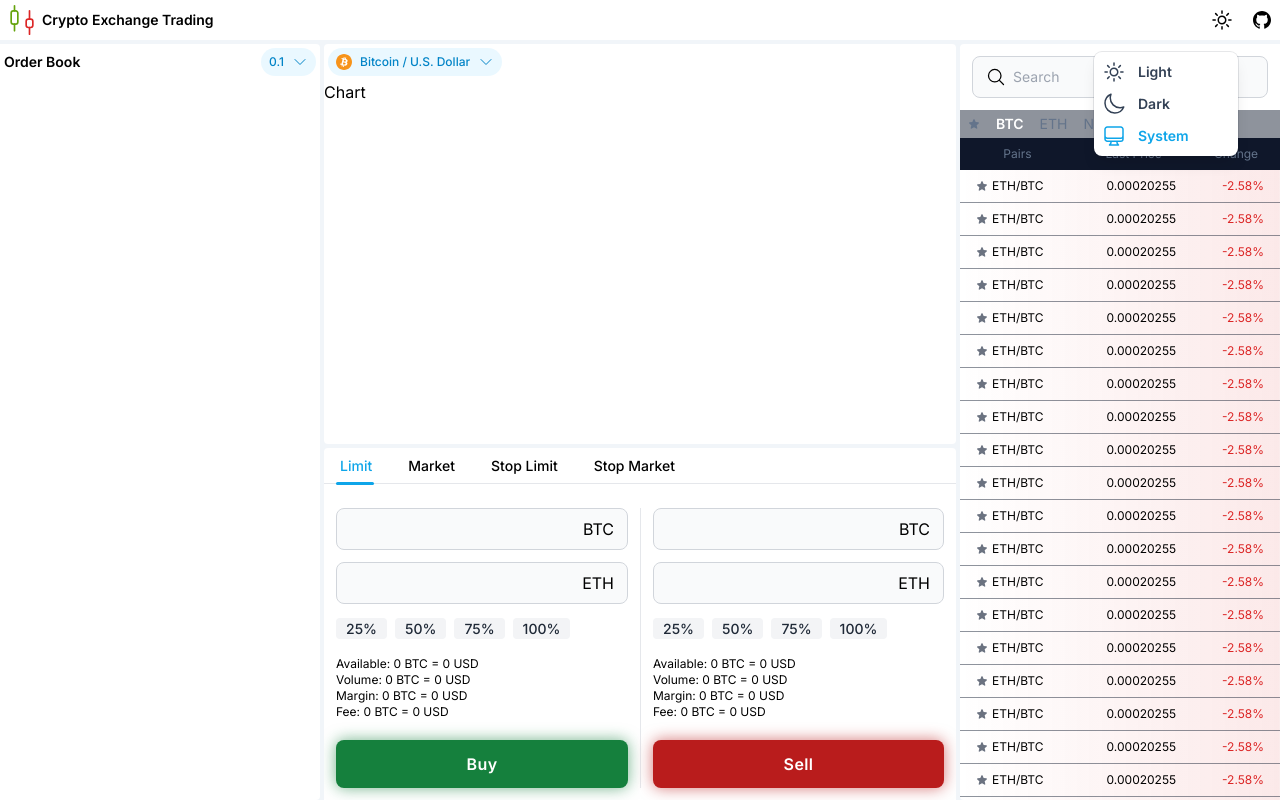
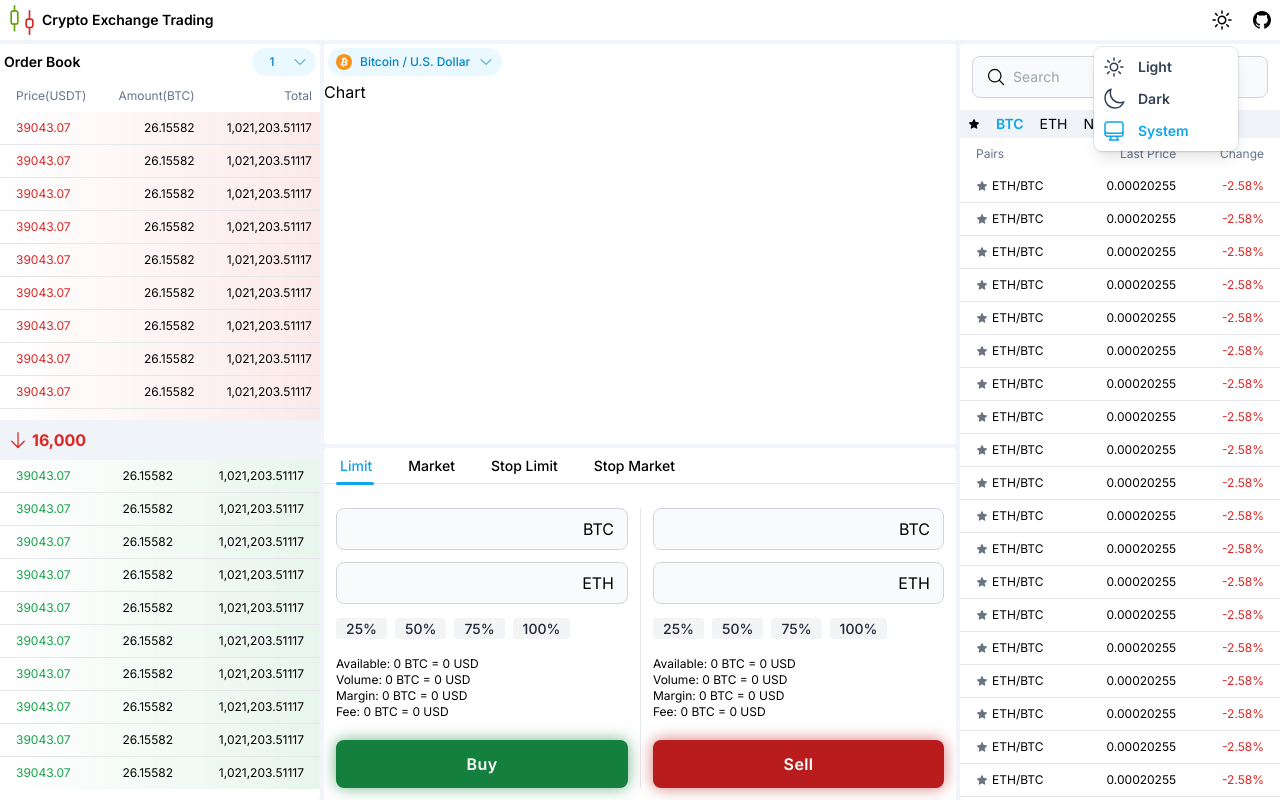
Before and after one commit to warmansuganda/crypto-exchange-trading, a Next.js app: page / in a window 1280 px wide. Both pictures are taken after a click on the button 1222 px from the left and 20 px from the top of the page. Built offline with nearby package versions, Linux system fonts and the light colour scheme.

Commit message:
order book

```diff
--- a/app/sections/Header/ThemeSwitcher/index.tsx
+++ b/app/sections/Header/ThemeSwitcher/index.tsx
@@ -9,63 +9,39 @@ import { ThemeSwitherProps } from './types';
 
 function ThemeSwither({ style }: ThemeSwitherProps) {
   const { theme, setTheme } = useTheme();
+  const themes = [
+    {
+      theme: 'light',
+      icon: <SunIcon className="w-6 h-6" />,
+    },
+    {
+      theme: 'dark',
+      icon: <MoonIcon className="w-6 h-6" />,
+    },
+    {
+      theme: 'system',
+      icon: <ComputerDesktopIcon className="w-6 h-6" />,
+    },
+  ];
 
   return (
     <ul
       className="bg-white rounded-lg ring-1 ring-slate-900/10 shadow-lg overflow-hidden w-36 py-1 text-sm text-slate-700 font-semibold dark:bg-slate-800 dark:ring-0 dark:highlight-white/5 dark:text-slate-300"
-      aria-labelledby="headlessui-listbox-label-:Rpkcr6:"
-      aria-orientation="vertical"
-      id="headlessui-listbox-options-:R1pkcr6:"
-      role="listbox"
-      tabIndex={0}
-      data-headlessui-state="open"
       style={style}
     >
+      {themes.map((item) => (
         <li
+          key={item.theme}
           className={classNames(
             'py-1 px-2 flex gap-3 items-center cursor-pointer',
-          theme === 'light' && 'text-sky-500',
+            theme === item.theme && 'text-sky-500',
           )}
-        id="headlessui-listbox-option-:re:"
-        role="option"
-        tabIndex={-1}
-        aria-selected="false"
-        data-headlessui-state=""
-        onClick={() => setTheme('light')}
+          onClick={() => setTheme(item.theme)}
         >
-        <SunIcon className="w-6 h-6" />
-        Light
+          {item.icon}
+          <span className="capitalize">{item.theme}</span>
         </li>
-      <li
-        className={classNames(
-          'py-1 px-2 flex gap-3 items-center cursor-pointer',
-          theme === 'dark' && 'text-sky-500',
-        )}
-        id="headlessui-listbox-option-:rf:"
-        role="option"
-        tabIndex={-1}
-        aria-selected="true"
-        data-headlessui-state="selected"
-        onClick={() => setTheme('dark')}
-      >
-        <MoonIcon className="w-6 h-6" />
-        Dark
-      </li>
-      <li
-        className={classNames(
-          'py-1 px-2 flex gap-3 items-center cursor-pointer',
-          theme === 'system' && 'text-sky-500',
-        )}
-        id="headlessui-listbox-option-:rg:"
-        role="option"
-        tabIndex={-1}
-        aria-selected="false"
-        data-headlessui-state=""
-        onClick={() => setTheme('system')}
-      >
-        <ComputerDesktopIcon className="w-6 h-6" />
-        System
-      </li>
+      ))}
     </ul>
   );
 }
--- a/app/sections/Header/index.tsx
+++ b/app/sections/Header/index.tsx
@@ -1,7 +1,8 @@
 'use client';
 
-import React, { useCallback, useMemo } from 'react';
+import React, { useMemo } from 'react';
 import { useTheme } from 'next-themes';
+import classNames from 'classnames';
 
 import { MoonIcon, SunIcon } from '@/icons/outline';
 import { GithubIcon } from '@/icons/social';
@@ -17,15 +18,7 @@ function Header() {
     return theme;
   }, [theme, systemTheme]);
 
-  const renderThemeIcon = useCallback(
-    () =>
-      currentTheme === 'light' ? (
-        <SunIcon className="w-6 h-6" />
-      ) : (
-        <MoonIcon className="w-6 h-6" />
-      ),
-    [currentTheme],
-  );
+  const ThemeIcon = currentTheme === 'light' ? SunIcon : MoonIcon;
 
   return (
     <div className="h-10 bg-white dark:bg-gray-900 p-0.5 flex gap-0.5 justify-between items-center">
@@ -52,12 +45,19 @@ function Header() {
         <span className="text-sm font-semibold">Crypto Exchange Trading</span>
       </div>
       <div className="flex gap-2">
-        {hasMounted && (
+        {hasMounted ? (
           <Dropdown overlay={<ThemeSwither />} placement="bottom-end">
-            <button className="rounded-sm hover:text-sky-500 flex items-center justify-center gap-1 px-1 text-sm">
-              {renderThemeIcon()}
+            <button
+              className={classNames(
+                'rounded-sm hover:text-sky-500 flex items-center justify-center gap-1 px-1 text-sm',
+                theme !== 'system' && 'text-sky-500',
+              )}
+            >
+              <ThemeIcon className="w-6 h-6" />
             </button>
           </Dropdown>
+        ) : (
+          <div className="w-6 h-6 rounded-full bg-gray-200 animate-pulse" />
         )}
         <a
           href="https://github.com/warmansuganda/crypto-exchange-trading"
--- a/app/sections/Market/index.tsx
+++ b/app/sections/Market/index.tsx
@@ -13,11 +13,11 @@ function Market() {
           leftAccessory={<MagnifyingGlassIcon className="h-5 w-5" />}
         />
       </div>
-      <ul className="flex items-center gap-2 bg-slate-800/50 px-1 text-sm text-slate-500">
+      <ul className="flex items-center gap-2 bg-slate-200/50 dark:bg-slate-800/50 px-1 text-sm dark:text-slate-500">
         <li className="p-1">
           <StarIcon className="w-3 h-3" />
         </li>
-        <li className="p-1 text-white font-semibold">BTC</li>
+        <li className="p-1 text-sky-500 dark:text-white font-semibold">BTC</li>
         <li className="p-1">ETH</li>
         <li className="p-1">NEO</li>
         <li className="p-1">USTD</li>
@@ -25,23 +25,24 @@ function Market() {
       </ul>
       <div className="flex-[1_1_auto] h-0 overflow-y-auto">
         <table className="w-full text-xs">
-          <thead className="sticky top-0 bg-slate-900">
+          <thead className="sticky top-0 bg-white dark:bg-slate-900">
             <tr>
-              <th className="font-normal text-slate-500 px-4 py-2">Pairs</th>
-              <th className="font-normal text-slate-500 px-4 py-2">
+              <th className="font-normal text-slate-500 px-4 py-2 text-left">
+                Pairs
+              </th>
+              <th className="font-normal text-slate-500 px-4 py-2 text-right">
                 Last Price
               </th>
-              <th className="font-normal text-slate-500 px-4 py-2">Change</th>
+              <th className="font-normal text-slate-500 px-4 py-2 text-right">
+                Change
+              </th>
             </tr>
           </thead>
-          <tbody className="divide-y divide-slate-800/50">
+          <tbody className="divide-y dark:divide-slate-800/50">
             {Array(100)
               .fill(1)
               .map((_, index) => (
-                <tr
-                  key={index}
-                  className="bg-gradient-to-l from-red-600/10 to-transparent"
-                >
+                <tr key={index}>
                   <td className="px-4 py-2">
                     <div className="flex gap-1 items-center">
                       <StarIcon className="w-3 h-3 text-gray-500" /> ETH/BTC
--- a/app/sections/OrderBook/index.tsx
+++ b/app/sections/OrderBook/index.tsx
@@ -1,16 +1,95 @@
-import React from 'react';
+'use client';
 
-import { ChevronDownIcon } from '@/icons/outline';
+import React, { useState } from 'react';
+import classNames from 'classnames';
+
+import { ArrowDownIcon, ChevronDownIcon } from '@/icons/outline';
+import Dropdown from '@/components/Dropdown';
 
 function OrderBook() {
+  const [selected, setSelected] = useState<number>(1);
   return (
-    <div>
+    <div className="flex flex-col h-full">
       <div className="flex justify-between items-center p-1">
         <div className="text-sm font-semibold">Order Book</div>
-        <button className="text-xs leading-5 font-medium text-sky-600 dark:text-sky-400 bg-sky-400/10 rounded-full py-1 px-2 flex gap-2 items-center hover:bg-sky-400/20 w-fit">
-          <span>0.1</span>
-          <ChevronDownIcon className="w-4 h-4" />
-        </button>
+        <Dropdown
+          placement="bottom-end"
+          offsetOptions={5}
+          overlay={
+            <ul className="bg-white w-16 rounded-lg ring-1 ring-slate-900/10 shadow-lg overflow-hidden py-1 text-sm text-slate-700 font-semibold dark:bg-slate-800 dark:ring-0 dark:highlight-white/5 dark:text-slate-300">
+              {[100, 10, 1, 0.1, 0.01].map((item, index) => (
+                <li
+                  key={index}
+                  className={classNames(
+                    'py-1 px-2 cursor-pointer hover:text-sky-500 text-sm text-center',
+                    item === selected && 'text-sky-500',
+                  )}
+                  onClick={() => setSelected(item)}
+                >
+                  {item}
+                </li>
+              ))}
+            </ul>
+          }
+        >
+          <button className="text-xs w-16 leading-5 font-medium text-sky-600 dark:text-sky-400 bg-sky-400/10 rounded-full py-1 px-2 flex gap-2 items-center justify-between hover:bg-sky-400/20">
+            <span className="flex-1 text-center">{selected}</span>
+            <ChevronDownIcon className="w-4 h-4" />
+          </button>
+        </Dropdown>
+      </div>
+      <div className="flex-[1_1_auto] h-0 overflow-y-auto">
+        <table className="w-full text-xs">
+          <thead className="sticky top-0 bg-white dark:bg-slate-900">
+            <tr>
+              <th className="font-normal text-slate-500 px-4 py-2 text-left">
+                Price(USDT)
+              </th>
+              <th className="font-normal text-slate-500 px-4 py-2 text-right">
+                Amount(BTC)
+              </th>
+              <th className="font-normal text-slate-500 px-4 py-2 text-right">
+                Total
+              </th>
+            </tr>
+          </thead>
+          <tbody className="divide-y dark:divide-slate-800/50">
+            {Array(10)
+              .fill(1)
+              .map((_, index) => (
+                <tr
+                  key={index}
+                  className="bg-gradient-to-l from-red-600/10 to-transparent"
+                >
+                  <td className="text-red-600 px-4 py-2">39043.07</td>
+                  <td className="px-4 py-2 text-right">26.15582</td>
+                  <td className="text-right px-4 py-2 ">1,021,203.51117</td>
+                </tr>
+              ))}
+          </tbody>
+        </table>
+      </div>
+      <div className="flex gap-1 items-center text-red-600 bg-slate-200/50 dark:bg-slate-800/50 p-2 font-bold">
+        <ArrowDownIcon className="w-5 h-5" />
+        <span>16,000</span>
+      </div>
+      <div className="flex-[1_1_auto] h-0 overflow-y-auto">
+        <table className="w-full text-xs">
+          <tbody className="divide-y dark:divide-slate-800/50">
+            {Array(10)
+              .fill(1)
+              .map((_, index) => (
+                <tr
+                  key={index}
+                  className="bg-gradient-to-l from-green-600/10 to-transparent"
+                >
+                  <td className="text-green-600 px-4 py-2">39043.07</td>
+                  <td className="px-4 py-2 text-right">26.15582</td>
+                  <td className="text-right px-4 py-2 ">1,021,203.51117</td>
+                </tr>
+              ))}
+          </tbody>
+        </table>
       </div>
     </div>
   );
--- a/components/Dropdown/index.tsx
+++ b/components/Dropdown/index.tsx
@@ -33,7 +33,7 @@ function Dropdown({
     open: show ?? isOpen,
     onOpenChange: onToggle ?? setIsOpen,
     middleware: [
-      offset(offsetOptions ?? 20),
+      offset(offsetOptions ?? 15),
       size({
         apply({ rects }) {
           setElementRects(rects);
@@ -48,7 +48,7 @@ function Dropdown({
   const { getReferenceProps } = useInteractions([click, dismiss]);
 
   const { isMounted, styles } = useTransitionStyles(context, {
-    duration: 500,
+    duration: 200,
     initial: ({ side }) => ({
       opacity: 0,
       transform:
```
Lines whose indentation alone changed are shown as unchanged.
